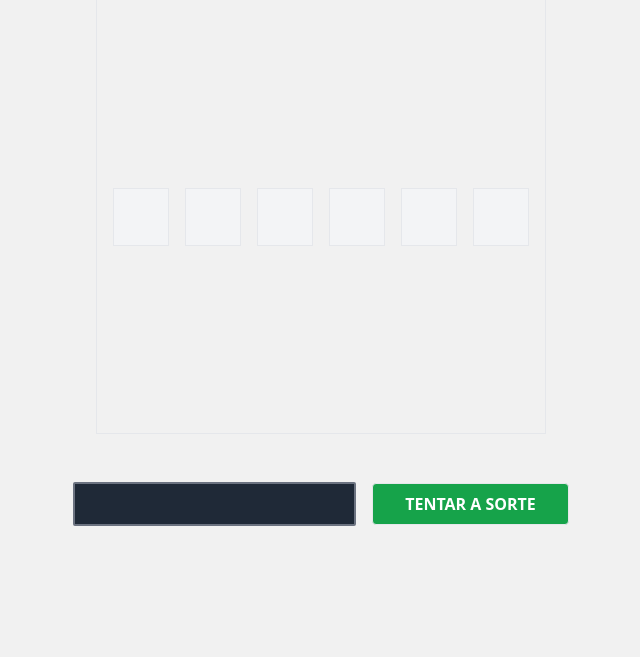
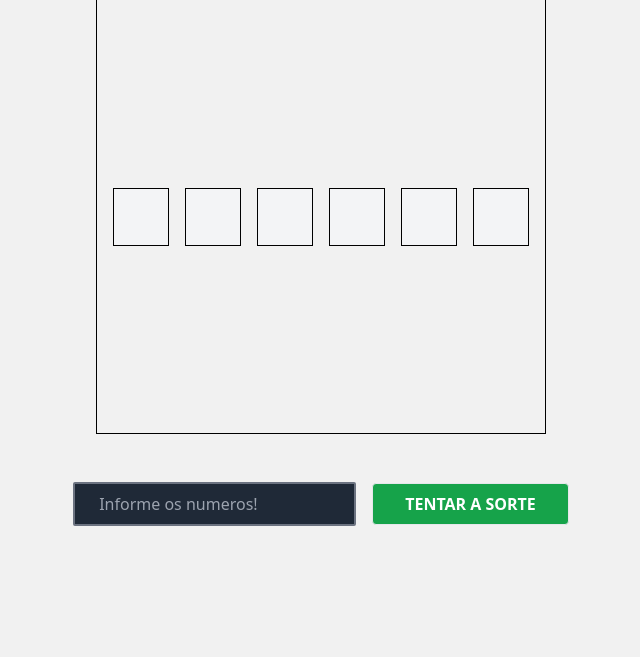
Before and after one commit to Windisley/Mega-Cena, a website: page index.html in a window 1280 px wide. Shown: the part 143-800 px from the top of the page, without its empty margins (319-959 px from the left). Drawn offline with Linux system fonts and the light colour scheme.

Commit message:
Projeto Mega Cena Pronto

```diff
--- a/index.html
+++ b/index.html
@@ -18,7 +18,7 @@
    ">
         <div class="
      m-mauto flex items-center
-       justify-center flex-col border p-4 gap-8
+       justify-center flex-col border border-black p-4 gap-8
       ">
             <h1 class="
         text-center uppercase font-semibold
@@ -29,35 +29,40 @@
 
             <div class="
             w-full max-w-containW min-h-containH m-mauto  flex items-center
-             justify-center flex-col border-black
+             justify-center flex-col
             ">
                 <div class="
               w-full min-w-96 flex items-center justify-center gap-4 h-full m-mauto
                 ">
-                    <input type="text" disabled class="
-                        max-w-14 border p-4 bg-gray-100
-                        text-gray-900 input
-                    " min="0" max="10" data-number>
-                    <input type="text" disabled class="
-                        max-w-14 border p-4 bg-gray-100
-                        text-gray-900 input
-                    " min="0" max="10" data-number>
-                    <input type="text" disabled class="
-                        max-w-14 border p-4 bg-gray-100
-                        text-gray-900 input
-                    " min="0" max="10" data-number>
-                    <input type="text" disabled class="
-                        max-w-14 border p-4 bg-gray-100
-                        text-gray-900 input
-                    " min="0" max="10" data-number>
-                    <input type="text" disabled class="
-                        max-w-14 border p-4 bg-gray-100
-                        text-gray-900 input
-                    " min="0" max="10" data-number>
-                    <input type="text" disabled class="
-                        max-w-14 border p-4 bg-gray-100
-                        text-gray-900 input
-                    " min="0" max="10" data-number>
+                    <input type="number" disabled class="
+                        max-w-14 border border-black p-4 bg-gray-100
+                        text-gray-900 input text-lx
+                    " data-number>
+                    <input type="number" disabled class="
+                        max-w-14 border border-black p-4 bg-gray-100
+                        text-gray-900 input text-lx font-semibold
+                        text-center
+                    " data-number>
+                    <input type="number" disabled class="
+                        max-w-14 border border-black p-4 bg-gray-100
+                        text-gray-900 input text-lx font-semibold
+                        text-center
+                    " data-number>
+                    <input type="number" disabled class="
+                        max-w-14 border border-black p-4 bg-gray-100
+                        text-gray-900 input text-lx font-semibold
+                        text-center
+                    " data-number>
+                    <input type="number" disabled class="
+                        max-w-14 border border-black p-4 bg-gray-100
+                        text-gray-900 input text-lx font-semibold
+                        text-center
+                    " data-number>
+                    <input type="number" disabled class="
+                        max-w-14 border border-black p-4 bg-gray-100
+                        text-gray-900 input text-lx font-semibold
+                        text-center
+                    " data-number>
                 </div>
             </div>
         </div>
@@ -73,8 +78,9 @@
         ">
             <input type="number" name="game" id="game" class="
               max-w-96 px-6 py-2 outline-none rounded-sm bg-gray-800
-              text-gray-100 border-2 border-gray-500
-            ">
+              text-gray-100 border-2 border-gray-500 placeholder:capitalize
+              placeholder:text-sm placeholder:text-white placeholder:text-center
+            " data-game placeholder="Informe os numeros!">
 
             <button class="
              max-w-96 px-8 py-2 border rounded
--- a/js/script.js
+++ b/js/script.js
@@ -1,11 +1,30 @@
 "use strict";
 const $inputs = document.querySelectorAll("[data-number]");
 const $button = document.querySelector("[data-button]");
+const $inputgame = document.querySelector("[data-game]");
 $button?.addEventListener("click", () => {
+    let Start = false;
+    let Empty = false;
     $inputs.forEach((input) => {
-        if (input) {
-            input.value = "10";
+        if ($inputgame.value != "") {
+            const randonnumber = Math.random() * 50;
+            const parcedstring = randonnumber.toFixed(2);
+            input.value = parcedstring;
+            if (input.value === $inputgame.value) {
+                Start = true;
+            }
+        }
+        else {
+            Empty = true;
         }
     });
-    console.log("oi");
+    if (Empty) {
+        alert("Informe os Numeros para Jogar");
+    }
+    if (Start) {
+        alert("Parabens Você Agora E Um Milionario!!!");
+    }
+    else {
+        alert("Não Foi Dessa Vez Que Você Ficou Milionário!");
+    }
 });
```
Also changed, not shown: src/ts/script.ts (+32 -5 lines).
